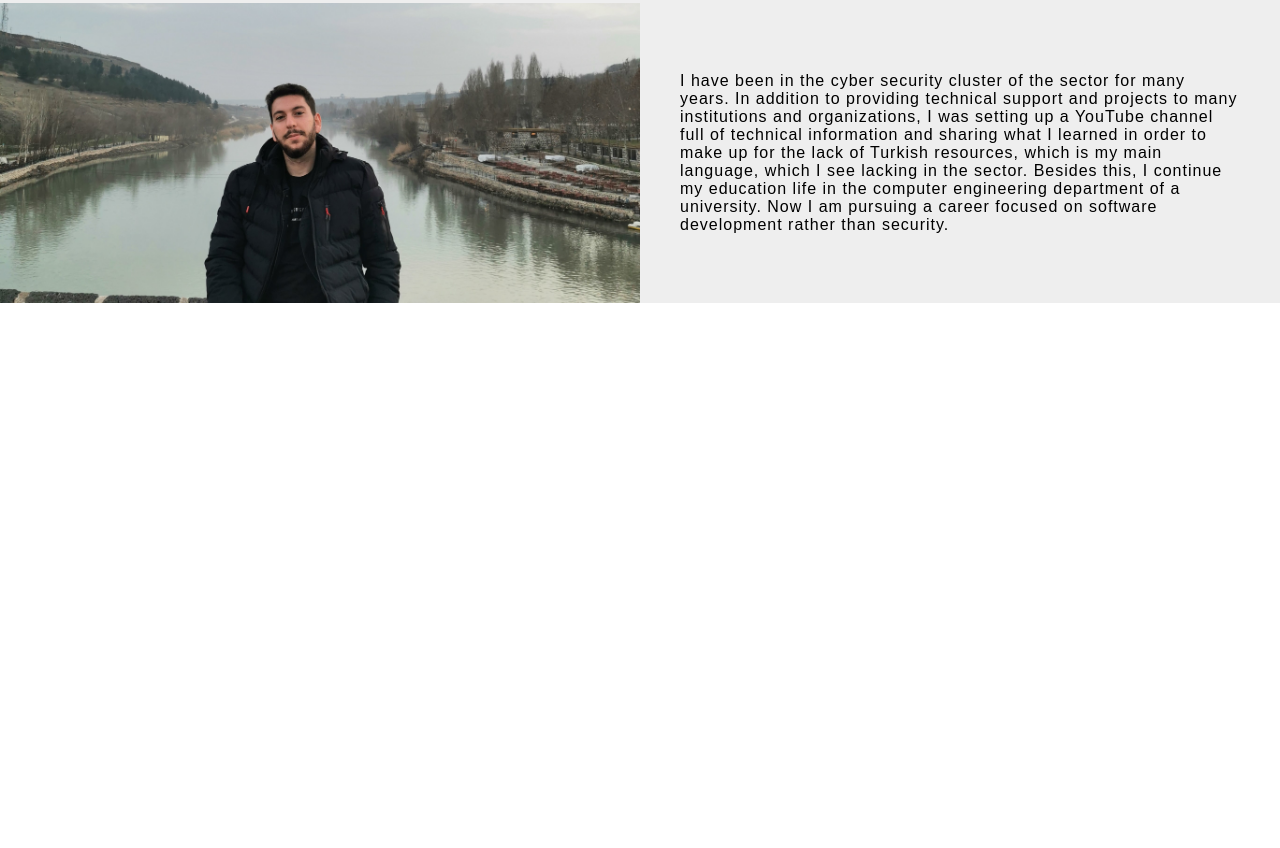
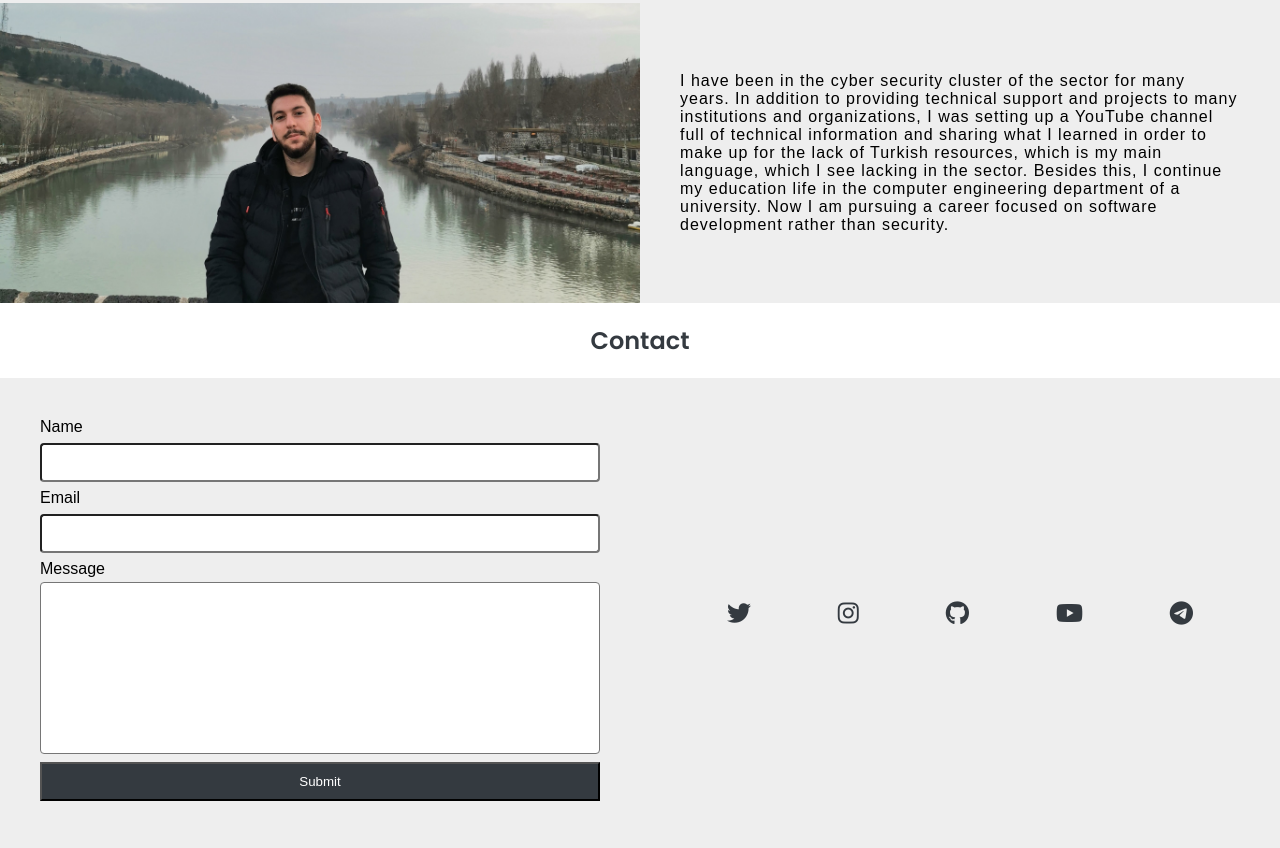
Before and after one commit to polatmurat/polatmurat.github.io, a plain HTML site: page index.html in a window 1280 px wide. Shown: the part 1286-2134 px from the top of the page. Before the commit the page ends 1589 px from the top, so only its background shows below. Drawn offline with Linux system fonts and the light colour scheme.

Commit message:
Features.

```diff
--- a/css/style2.css
+++ b/css/style2.css
@@ -23,6 +23,7 @@ html {
     /* background-color: #00ADB5; */
     position: fixed;
     width: 100%;
+    z-index: 1;
 }
 
 #transparent {
@@ -140,8 +141,6 @@ html {
     .main-header .main-header__items {
         display: flex;
         justify-content: center;
-        /* flex-direction: column; */
-
     }
 
     .main-header .main-header__item:first-child {
@@ -158,21 +157,32 @@ html {
     }
 
     .main-who .whoami {
-        height: 240px !important;
-    }
-
-    .main-who .whoami .whoami__left {
-        flex: 100%;
+        height: 480px !important;
+        flex-direction: column;
     }
 
 
     .main-who .whoami .whoami__right {
-        flex: 100%;
-        padding: 20px;
+        height: 240px !important;
+        padding: 10px !important;
     }
 
-    .main-who .whoami {
-        flex-wrap: wrap;
+    .main-who .whoami .whoami__left {
+        height: 240px !important;
+    }
+
+
+    .main-contact .contact {
+        flex-direction: column;
+        height: 500px !important;
+    }
+
+    .main-contact .contact .contact__left {
+        height: 450px !important;
+    }
+
+    .main-contact .contact .contact__right {
+        height: 250px !important;
     }
 
 
@@ -227,3 +237,77 @@ html {
     margin: auto 0;
     letter-spacing: 1px;
 }
+
+/* Contact */
+
+.main-contact .contact-title {
+    text-align: center;
+    padding: 20px;
+    color: #343a40;
+    font-family: 'Poppins', sans-serif;
+}
+
+.main-contact .contact {
+    display: flex;
+    color: #000;
+    height: 470px;
+}
+
+.main-contact .contact .contact__left {
+    /* display: flex; */
+    padding: 20px;
+    height: 470px;
+    /* background-color:#343a40; */
+    background-color: #EEEEEE;
+    /* opacity: 0.8;
+    filter: alpha(opacity=60); */
+    flex: 50%;
+    padding: 40px;
+    font-family: Arial, Helvetica, sans-serif;
+}
+
+
+.main-contact .contact .contact__left .contact-form {
+    margin: auto;
+}
+
+.main-contact .contact .contact__left .contact-form input {
+    padding: 10px;
+    margin: 7px 0;
+    border-radius: 4px;
+    width: 100%;
+}
+
+.main-contact .contact .contact__left .contact-form textarea {
+    width: 100%;
+    margin: 4px 0;
+    border-radius: 4px;
+    padding: 10px;
+    resize: none;
+}
+
+.main-contact .contact .contact__left .contact-form button {
+    width: 100%;
+    padding: 10px;
+    background-color: #343a40;
+    color: #fff;
+    cursor: pointer;
+    margin: 0 auto;
+}
+
+.main-contact .contact .contact__left .contact-form button:hover {
+    background-color: #fff;
+    color: #343a40;
+    transition: all .3s;
+}
+
+.main-contact .contact .contact__right {
+    flex: 50%;
+    background-color: #eee;
+    display: flex;
+    justify-content: space-evenly;
+    align-items: center;
+    font-size: x-large;
+    color: #343a40;
+
+}
--- a/index.html
+++ b/index.html
@@ -18,14 +18,17 @@
                 <li class="main-header__item"><a href="#home"><i class="fa-solid fa-house"></i></a></li>
                 <li class="main-header__item"><a href="#about">ABOUT</a></li>
                 <li class="main-header__item"><a href="#works">WORKS</a></li>
-                <li class="main-header__item"><a href="#">CONTACT</a></li>
+                <li class="main-header__item"><a href="#contact">CONTACT</a></li>
             </ul>
         </nav>
     </header>
 
     <main>
+
         <section class="main-content">
         </section>
+
+        <!-- Services -->
         <section class="main-services row" id="works">
             <div class="container">
                 <div class="inner-service">
@@ -51,9 +54,12 @@
                 </div>
             </div>
         </section>
+
+        <!-- About -->
         <section class="main-who" id="about">
             <div class="row whoami">
-                <div class="whoami__left"></div>
+                <div class="whoami__left">
+                </div>
                 <div class="whoami__right">
                     <p>
                         I have been in the cyber security cluster of the sector for many years. In addition to providing technical support and projects to many institutions and organizations, I was setting up a YouTube channel full of technical information and sharing what I learned in order to make up for the lack of Turkish resources, which is my main language, which I see lacking in the sector. Besides this, I continue my education life in the computer engineering department of a university. Now I am pursuing a career focused on software development rather than security.
@@ -61,6 +67,35 @@
                 </div>
             </div>
         </section>
+
+        <!-- Contact -->
+        <section class="main-contact" id="contact">
+            <div>
+                <h2 class="contact-title">Contact</h2>
+                <div class="row contact">
+                    <div class="contact__left">
+                        <form class="contact-form" action="https://fabform.io/f/Kxcfqqx" method="post">
+                            <label for="firstName" class="label-contact">Name</label>
+                            <input name="firstName" type="text" required>
+                            <label for="email">Email</label>
+                            <input name="email" type="email" required>
+                            <label for="message" class="label-contact">Message</label><br>
+                            <textarea name="message" id="message" cols="30" rows="10"></textarea>
+                            <button class="button is-link" type="submit">Submit</button>
+                          </form>
+                    </div>
+                    <div class="contact__right">
+                        <i class="fa-brands fa-twitter"></i>
+                        <i class="fa-brands fa-instagram"></i>
+                        <i class="fa-brands fa-github"></i>
+                        <i class="fa-brands fa-youtube"></i>
+                        <i class="fa-brands fa-telegram"></i>
+                    </div>
+                </div>
+            </div>
+
+        </section>
+
     </main>
 </body>
 </html>
```
Also changed, not shown: trial.html (added, +157 -0 lines), img/centralvillagereport.jpg (added), img/report4.jpg (added), img/report5.jpg (added), img/report6.jpg (added), img/reports.jpg (added), img/reportt.jpg (added).
